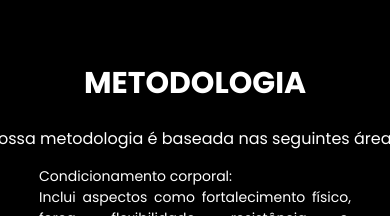
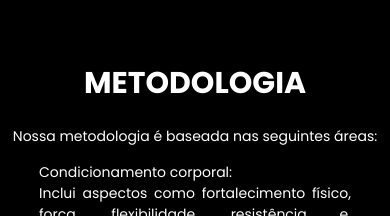
Before and after one commit to devbreno01/inFightHapkid, a website: page index.html in a window 390 px wide. Shown: the part 4500-4716 px from the top of the page. Drawn offline with nearby package versions, Linux system fonts and the light colour scheme; a web font is replaced by a local one.

Commit message:
Finalizando projeto 3.0

```diff
--- a/css/style.css
+++ b/css/style.css
@@ -600,6 +600,9 @@ footer label{
         width: 80vw;
         text-align: justify;
     }
+    #p1-container6{
+        font-size: 14px;
+    }
     #h6-container6{
         margin-bottom: 15px;
     }
```
